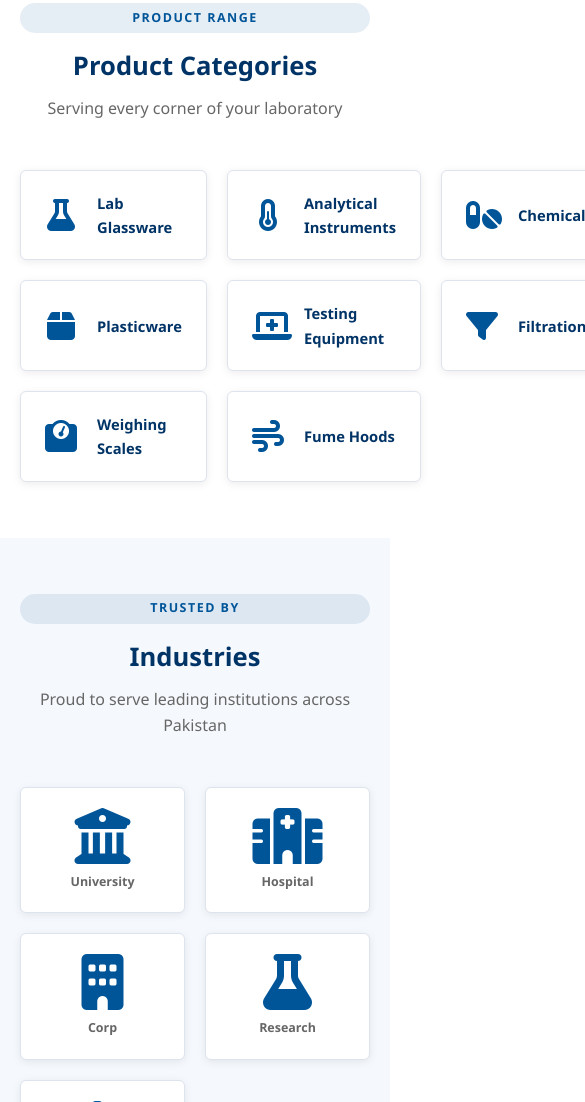
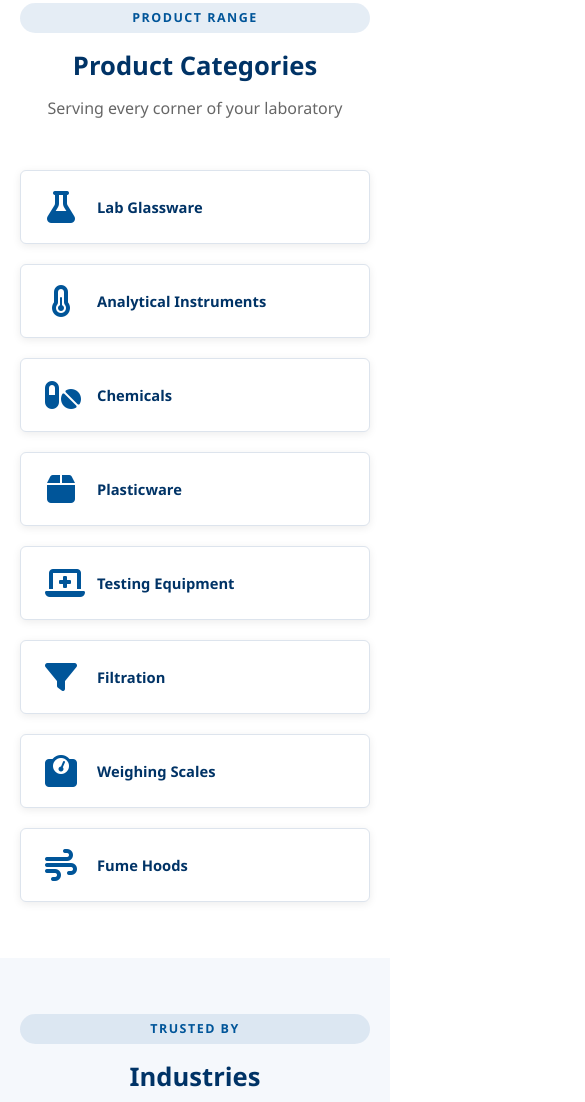
Before and after one commit to athershamim-prog/AccurateLabs, a plain HTML site: page index.html in a window 390 px wide. Shown: the part 3520-4622 px from the top of the page, 585 px wide, since content can reach past the window. Drawn offline with Linux system fonts and the light colour scheme.

Commit message:
Fix product categories responsive layout for mobile

```diff
--- a/css/styles.css
+++ b/css/styles.css
@@ -282,6 +282,7 @@ img { max-width: 100%; display: block; }
 }
 
 @media (max-width: 768px) {
+  .products__grid { grid-template-columns: repeat(2, 1fr); }
   .topbar__social { display: none; }
 
   .nav__toggle { display: block; }
@@ -304,6 +305,7 @@ img { max-width: 100%; display: block; }
 }
 
 @media (max-width: 480px) {
+  .products__grid { grid-template-columns: 1fr; }
   .hero { height: 380px; }
   .stats-bar__inner { gap: 1.5rem; }
   .stat strong { font-size: 1.6rem; }
```
